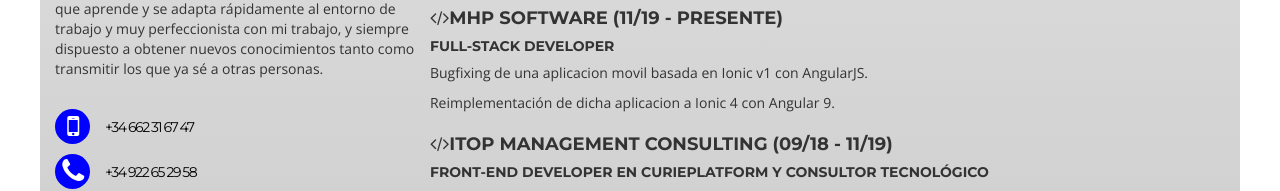
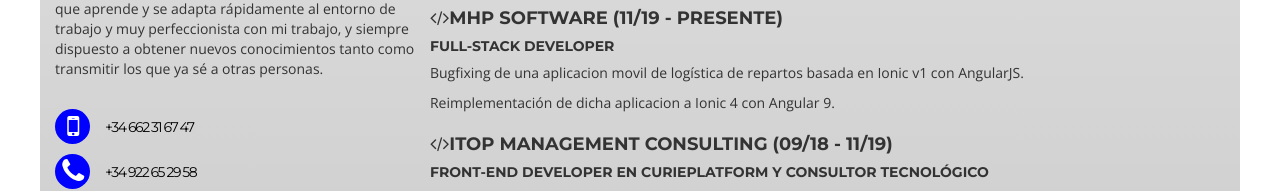
Before and after one commit to Linkmetal/curriculumweb, a website: page index.html in a window 1280 px wide. Shown: the part 453-644 px from the top of the page. Drawn offline with nearby package versions, Linux system fonts and the light colour scheme.

Commit message:
mejorada descripcion de experiencia

```diff
--- a/index.html
+++ b/index.html
@@ -200,7 +200,7 @@
         <section>
           <h3><i class="fa fa-code"></i>MHP Software (11/19 - Presente)</h3>
           <h4>Full-Stack Developer</h4>
-          <p>Bugfixing de una aplicacion movil basada en Ionic v1 con AngularJS.</p>
+          <p>Bugfixing de una aplicacion movil de logística de repartos basada en Ionic v1 con AngularJS.</p>
           <p>Reimplementación de dicha aplicacion a Ionic 4 con Angular 9.</p>
           <h3><i class="fa fa-code"></i>Itop Management Consulting (09/18 - 11/19)</h3>
           <h4>Front-End Developer en CuriePlatform y Consultor Tecnológico</h4>
```
